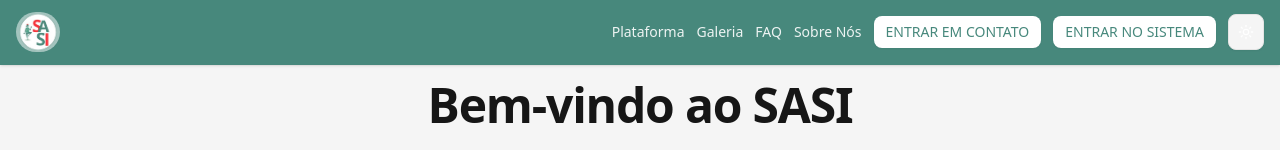
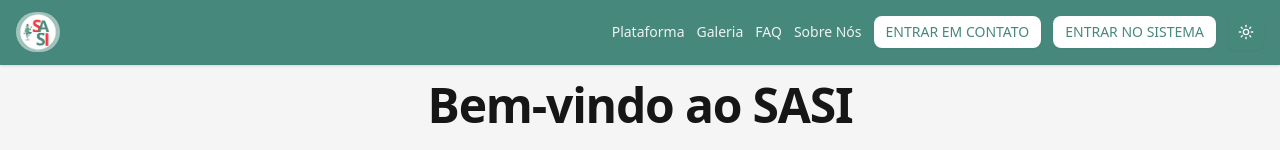
Before and after one commit to sasi-team/sasi-frontend, a Next.js app: page / in a window 1280 px wide. Shown: the top 150 px of the page. Built offline with nearby package versions, Linux system fonts and the light colour scheme.

Commit message:
fix: Ajusta estilo btn tema

```diff
--- a/src/components/ui/mode-toggle.tsx
+++ b/src/components/ui/mode-toggle.tsx
@@ -18,7 +18,7 @@
   return (
     <DropdownMenu>
       <DropdownMenuTrigger asChild>
-        <Button variant="outline" size="icon">
+        <Button size="icon">
           <Sun className="h-[1.2rem] w-[1.2rem] rotate-0 scale-100 transition-all dark:-rotate-90 dark:scale-0" />
           <Moon className="absolute h-[1.2rem] w-[1.2rem] rotate-90 scale-0 transition-all dark:rotate-0 dark:scale-100" />
           <span className="sr-only">Alternar tema</span>
```
